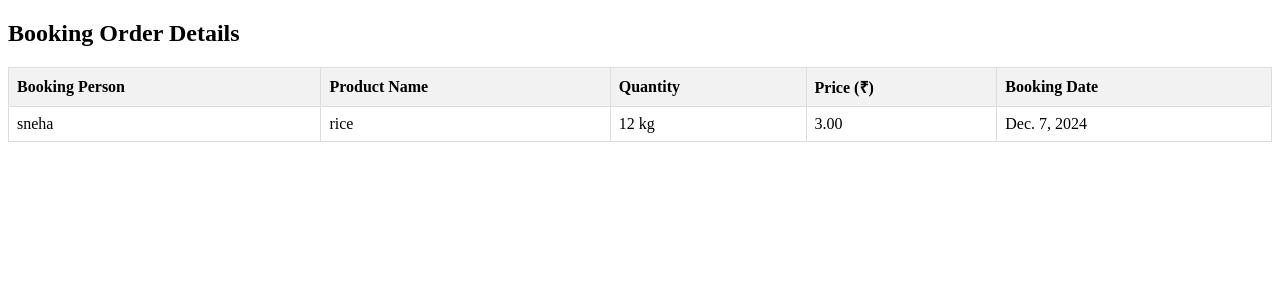
After one commit to Sneha-mv/Ration, a Django app: page /booking-details/ in a window 1280 px wide. The commit adds this page. Shown: the top 300 px of the page. Run offline with Django 4.2, Linux system fonts and the light colour scheme; data comes from the database, SQL or seed files in the repository.

Commit message:
user booking product completed

```diff
--- a/ration_project/ration_app/admin.py
+++ b/ration_project/ration_app/admin.py
@@ -1,8 +1,9 @@
 from django.contrib import admin
-from .models import CustomUser, ShopOwnerDetails, Product, UserProfile
+from .models import CustomUser, ShopOwnerDetails, Product, UserProfile, Booking
 # Register your models here.
 
 admin.site.register(CustomUser)
 admin.site.register(ShopOwnerDetails)
 admin.site.register(Product)
 admin.site.register(UserProfile)
+admin.site.register(Booking)
--- a/ration_project/ration_app/models.py
+++ b/ration_project/ration_app/models.py
@@ -63,3 +63,16 @@ class UserProfile(models.Model):
 
     def __str__(self):
         return f"{self.first_name} {self.last_name}"
+
+class Booking(models.Model):
+    user = models.ForeignKey(settings.AUTH_USER_MODEL, on_delete=models.CASCADE)
+    products = models.ManyToManyField(Product)
+    address = models.TextField()
+    ration_card_number = models.CharField(max_length=50)
+    ration_card_image = models.ImageField(upload_to='ration_cards/', default='ration_cards/default.jpg')
+    phone_number = models.CharField(max_length=15)
+    booking_date = models.DateField()
+
+
+    def __str__(self):
+        return f"Booking by {self.user.username} on {self.booking_date}"
--- a/ration_project/ration_app/urls.py
+++ b/ration_project/ration_app/urls.py
@@ -14,4 +14,6 @@ urlpatterns = [
     path('delete-product/<int:product_id>/', views.delete_product, name='delete_product'),
     path('user_dashboard/', views.user_dashboard, name='user_dashboard'),
     path('booking/',views.booking, name='booking'),
+    path('filter-products/', views.filter_products_by_category, name='filter_products'),
+    path('booking-details/', views.booking_details, name='booking_details'),
 ]
--- a/ration_project/ration_app/views.py
+++ b/ration_project/ration_app/views.py
@@ -203,6 +203,59 @@ def user_dashboard(request):
     return render(request, 'user_dashboard.html', {'user': request.user, 'profile': profile, 'profile_filled': profile_filled})
 
 
+from django.shortcuts import render, redirect
+from django.http import JsonResponse
+from .models import Product, Booking
+from django.contrib.auth.decorators import login_required
+from datetime import date
+
 @login_required
 def booking(request):
-    return render(request,"booking_form.html")
+    if request.method == "POST":
+        # Process the booking form
+        address = request.POST.get("address")
+        phone_number = request.POST.get("phone_number")
+        ration_card_number = request.POST.get("ration_card_number")
+        ration_card_image = request.FILES.get("ration_card_image")
+        product_ids = request.POST.getlist("products")
+
+        if not product_ids:
+            return render(request, "booking_form.html", {
+                "error": "Please select at least one product.",
+                "categories": dict(CATEGORY_CHOICES),
+                "products": Product.objects.none()
+            })
+
+        # Create the booking
+        booking = Booking.objects.create(
+            user=request.user,
+            address=address,
+            ration_card_number=ration_card_number,
+            ration_card_image=ration_card_image,
+            phone_number=phone_number,
+            booking_date=date.today()
+        )
+        booking.products.set(product_ids)
+        return redirect("user_dashboard")  # Replace 'success_page' with the name of your success URL
+
+    # For GET request, show the form
+    categories = dict(CATEGORY_CHOICES)
+    return render(request, "booking_form.html", {
+        "categories": categories,
+        "products": Product.objects.none()  # Initially no products
+    })
+
+
+def filter_products_by_category(request):
+    category = request.GET.get("category")
+    if category:
+        products = Product.objects.filter(category=category, availability=True)
+        data = [{"id": product.id, "name": product.name, "price": str(product.price)} for product in products]
+        return JsonResponse({"products": data})
+    return JsonResponse({"products": []})
+
+
+def booking_details(request):
+    # Fetch all bookings with related product details
+    bookings = Booking.objects.select_related('user').prefetch_related('products').all()
+    return render(request, 'booking_details.html', {'bookings': bookings})
--- /dev/null
+++ b/ration_project/templates/booking_details.html
@@ -0,0 +1,57 @@
+<!DOCTYPE html>
+<html lang="en">
+<head>
+    <meta charset="UTF-8">
+    <meta name="viewport" content="width=device-width, initial-scale=1.0">
+    <title>Booking Order Details</title>
+    <style>
+        table {
+            width: 100%;
+            border-collapse: collapse;
+        }
+        th, td {
+            border: 1px solid #ddd;
+            padding: 8px;
+            text-align: left;
+        }
+        th {
+            background-color: #f2f2f2;
+        }
+        tr:hover {
+            background-color: #f9f9f9;
+        }
+    </style>
+</head>
+<body>
+    <h2>Booking Order Details</h2>
+
+    <table>
+        <thead>
+            <tr>
+                <th>Booking Person</th>
+                <th>Product Name</th>
+                <th>Quantity</th>
+                <th>Price (₹)</th>
+                <th>Booking Date</th>
+            </tr>
+        </thead>
+        <tbody>
+            {% for booking in bookings %}
+                {% for product in booking.products.all %}
+                <tr>
+                    <td>{{ booking.user.username }}</td>
+                    <td>{{ product.name }}</td>
+                    <td>{{ product.quantity }}</td>
+                    <td>{{ product.price }}</td>
+                    <td>{{ booking.booking_date }}</td>
+                </tr>
+                {% endfor %}
+            {% empty %}
+            <tr>
+                <td colspan="5">No bookings found.</td>
+            </tr>
+            {% endfor %}
+        </tbody>
+    </table>
+</body>
+</html>
--- a/ration_project/templates/user_dashboard.html
+++ b/ration_project/templates/user_dashboard.html
@@ -17,7 +17,7 @@
                 <li><a href="{% url 'user_dashboard' %}">Dashboard</a></li>
                 <li><a href="#" id="profile-link">Profile</a></li>
                 <li><a href="{% url 'booking' %}">Booking</a></li>
-                <li><a href="#">Orders</a></li>
+                <li><a href="{% url 'booking_details' %}">Order Details</a></li>
                 <li><a href="#">Payments</a></li>
                 <li><a href="{% url 'logout' %}" class="logout-btn">Log Me Out</a></li>
             </ul>
```
Also changed, not shown: ration_project/templates/booking_form.html (+108 -0 lines), ration_project/db.sqlite3, ration_project/media/ration_cards/wheat.jpg (added), ration_project/ration_app/migrations/0011_delete_booking.py (added), ration_project/ration_app/migrations/0012_booking.py (added), ration_project/ration_app/migrations/0013_remove_booking_product_remove_booking_quantity_and_more.py (added), ration_project/ration_app/migrations/0014_alter_booking_ration_card_image.py (added).
